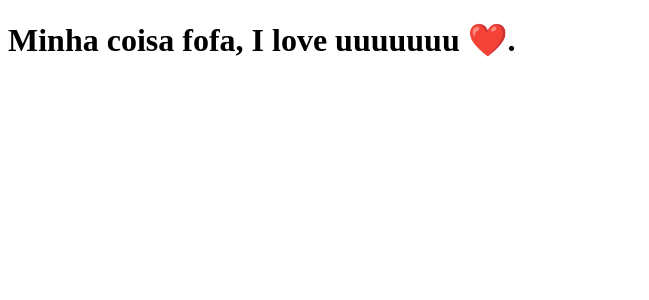
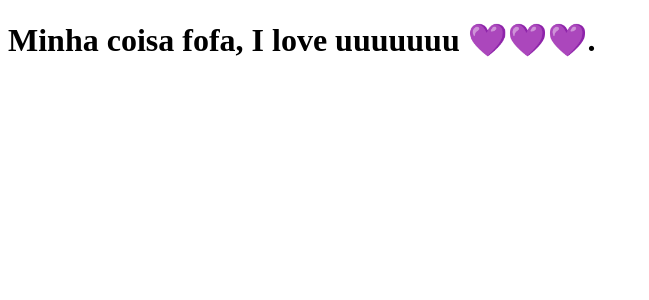
Before and after one commit to paulovictor11/clone-tabnews, a Next.js app: page / in a window 1280 px wide. Shown: the top 300 px of the page, without its empty margins (0-649 px from the left). Built offline with nearby package versions, Linux system fonts and the light colour scheme.

Commit message:
modifica a frase

```diff
--- a/pages/index.js
+++ b/pages/index.js
@@ -1,5 +1,5 @@
 function Home() {
-    return <h1>Minha coisa fofa, I love uuuuuuu ❤️.</h1>;
+    return <h1>Minha coisa fofa, I love uuuuuuu 💜💜💜.</h1>;
 }
 
 export default Home;
```
